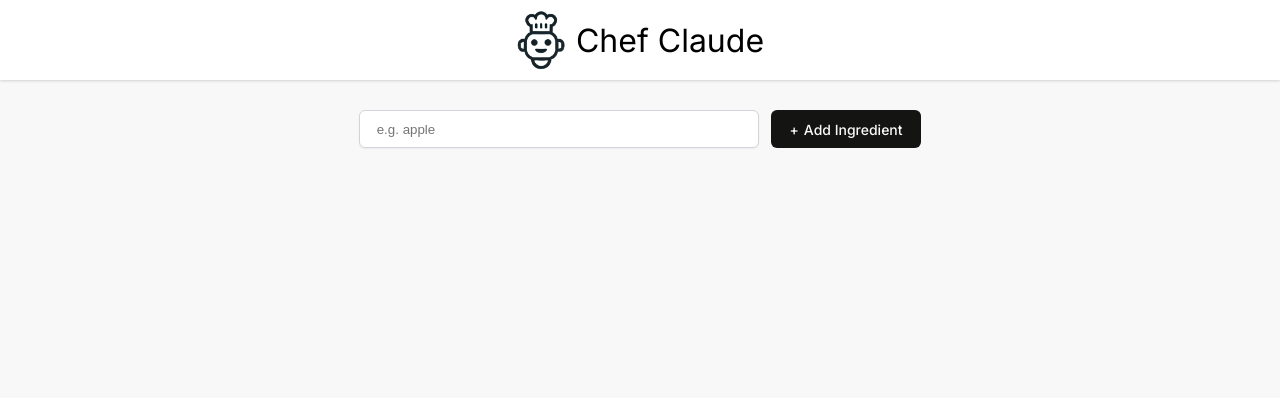
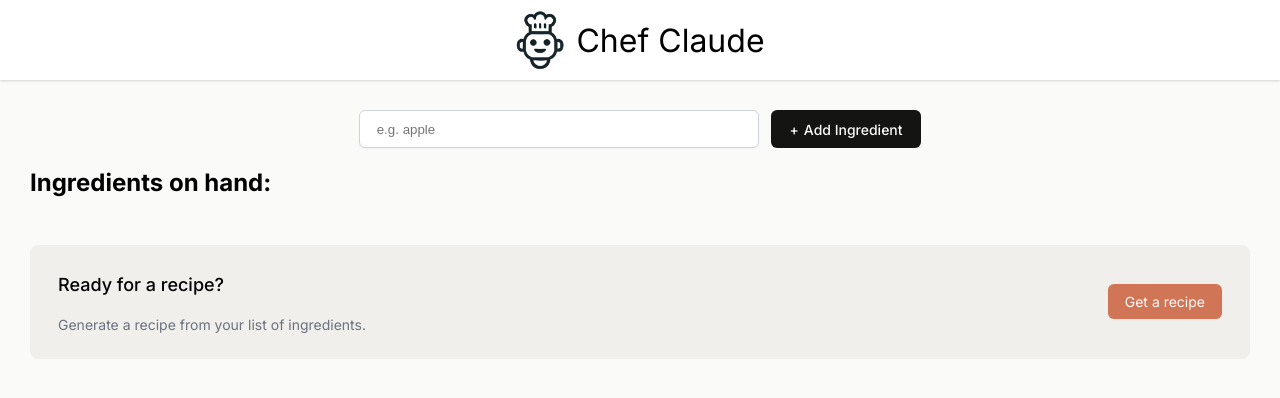
Before and after one commit to Ankitv003/Chef-Claude, a React (Vite) app: page / in a window 1280 px wide. Shown: the top 398 px of the page. Built offline with nearby package versions, Linux system fonts and the light colour scheme.

Commit message:
:hammer:[refractor][added a new section for ingredient list  in main component.]

```diff
--- a/src/components/Main.jsx
+++ b/src/components/Main.jsx
@@ -21,7 +21,19 @@ const Main = () => {
         />
         <button>Add Ingredient</button>
       </form>
-      <ul> {ingredientsListItems}</ul>
+      <section>
+        <h2>Ingredients on hand:</h2>
+        <ul className="ingredients-list" aria-live="polite">
+          {ingredientsListItems}
+        </ul>
+        <div className="get-recipe-container">
+          <div>
+            <h3>Ready for a recipe?</h3>
+            <p>Generate a recipe from your list of ingredients.</p>
+          </div>
+          <button>Get a recipe</button>
+        </div>
+      </section>
     </main>
   );
 };
--- a/src/index.css
+++ b/src/index.css
@@ -145,3 +145,143 @@ main > ul > li {
   min-width: 150px;
   max-width: 400px;
 } */
+.get-recipe-container {
+  display: flex;
+  justify-content: space-between;
+  align-items: center;
+  border-radius: 8px;
+  background: #f0efeb;
+  padding: 10px 28px;
+}
+
+.get-recipe-container h3 {
+  font-size: 1.125rem;
+  font-weight: 500;
+  line-height: 24px;
+}
+
+.get-recipe-container p {
+  color: #6b7280;
+  font-size: 0.875rem;
+  line-height: 20px;
+}
+
+.get-recipe-container button {
+  border: none;
+  border-radius: 6px;
+  background: #d17557;
+  box-shadow: 0px 1px 2px 0px rgba(0, 0, 0, 0.05);
+  color: #fafaf8;
+  padding: 9px 17px;
+  font-family: Inter, sans-serif;
+  font-size: 0.875rem;
+  cursor: pointer;
+}
+
+* {
+  box-sizing: border-box;
+}
+
+body {
+  margin: 0;
+  font-family: Inter, sans-serif;
+  background-color: #fafaf8;
+}
+
+header {
+  display: flex;
+  justify-content: center;
+  align-items: center;
+  gap: 11px;
+  height: 80px;
+  background-color: white;
+  box-shadow: 0px 1px 3px 0px rgba(0, 0, 0, 0.1),
+    0px 1px 2px 0px rgba(0, 0, 0, 0.06);
+}
+
+header > img {
+  width: 50px;
+}
+
+header > h1 {
+  font-weight: 400;
+}
+
+main {
+  padding: 30px 30px 10px;
+}
+
+.add-ingredient-form {
+  display: flex;
+  justify-content: center;
+  gap: 12px;
+  height: 38px;
+}
+
+.add-ingredient-form > input {
+  border-radius: 6px;
+  border: 1px solid #d1d5db;
+  padding: 9px 13px;
+  box-shadow: 0px 1px 2px 0px rgba(0, 0, 0, 0.05);
+  flex-grow: 1;
+  min-width: 150px;
+  max-width: 400px;
+}
+
+.add-ingredient-form > button {
+  font-family: Inter, sans-serif;
+  border-radius: 6px;
+  border: none;
+  background-color: #141413;
+  color: #fafaf8;
+  width: 150px;
+  font-size: 0.875rem;
+  font-weight: 500;
+}
+
+.add-ingredient-form > button::before {
+  content: "+";
+  margin-right: 5px;
+}
+
+ul.ingredients-list {
+  margin-bottom: 48px;
+}
+
+ul.ingredients-list > li {
+  color: #475467;
+  line-height: 28px;
+}
+
+.get-recipe-container {
+  display: flex;
+  justify-content: space-between;
+  align-items: center;
+  border-radius: 8px;
+  background: #f0efeb;
+  padding: 10px 28px;
+}
+
+.get-recipe-container h3 {
+  font-size: 1.125rem;
+  font-weight: 500;
+  line-height: 24px;
+}
+
+.get-recipe-container p {
+  color: #6b7280;
+  font-size: 0.875rem;
+  line-height: 20px;
+}
+
+.get-recipe-container button {
+  border: none;
+  border-radius: 6px;
+  background: #d17557;
+  box-shadow: 0px 1px 2px 0px rgba(0, 0, 0, 0.05);
+  color: #fafaf8;
+  padding: 9px 17px;
+  font-family: Inter, sans-serif;
+  font-size: 0.875rem;
+  cursor: pointer;
+}
```
